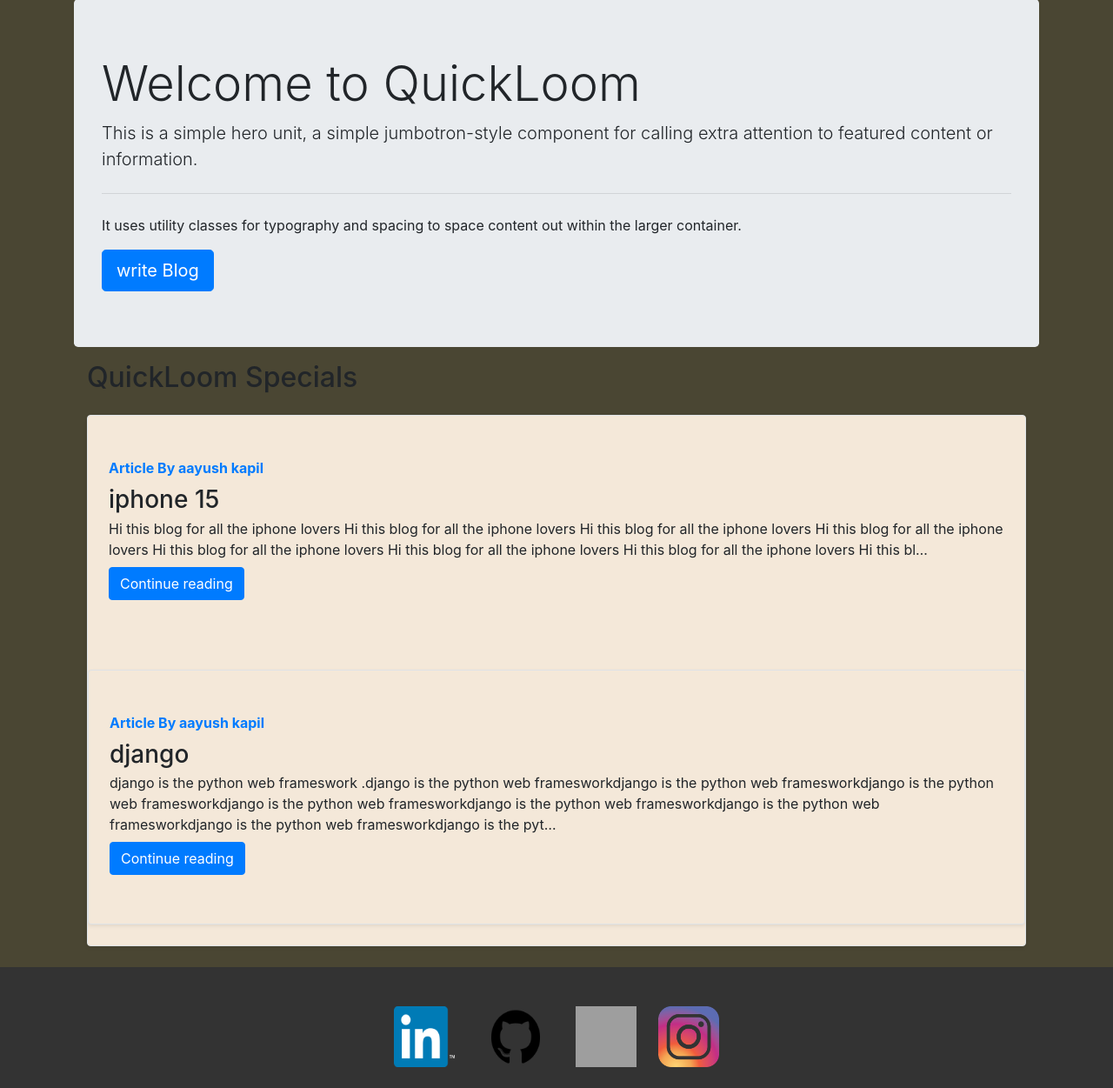
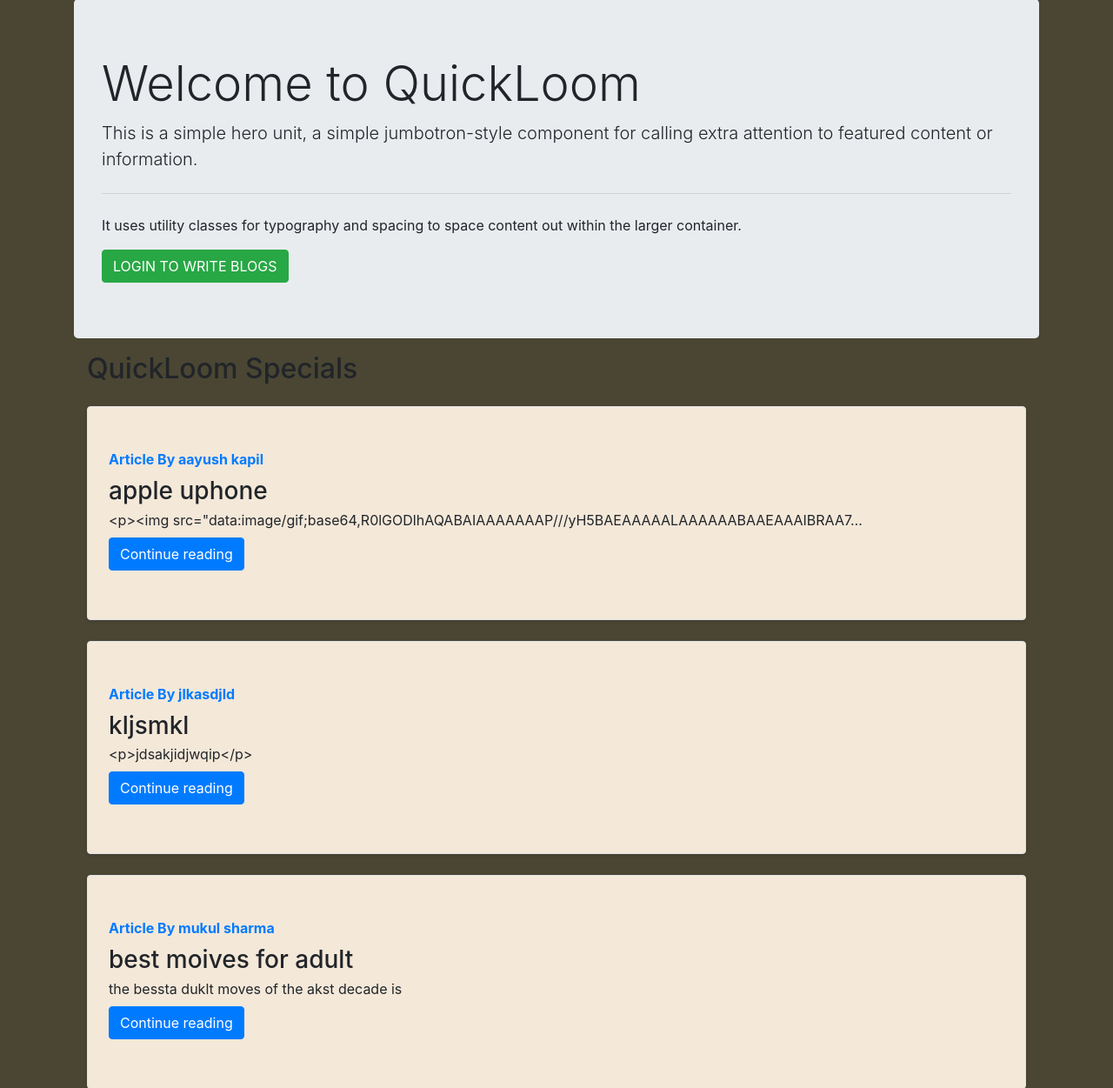
Before and after one commit to aayush908/quickloom, a Django app: page / in a window 1280 px wide. Shown: the part 479-1730 px from the top of the page at 87% size. Run offline with Django 4.2, Linux system fonts and the light colour scheme; data comes from the database, SQL or seed files in the repository; both versions use the stored data as it was after the commit; some libraries are stand-ins or nearby versions; grey boxes are pictures that could not be loaded.

Commit message:
write blog

```diff
--- a/home/views.py
+++ b/home/views.py
@@ -6,7 +6,7 @@ from django.contrib.auth  import authenticate,  login, logout
 from blog.models import Post
 
 def home(request):
-    allpost = Post.objects.all()
+    allpost = Post.objects.all().order_by('-timeStamp')[:3]
     context = {'allpost' : allpost}
     return render(request ,"home/home.html", context)
 
--- a/templates/home/home.html
+++ b/templates/home/home.html
@@ -1,88 +1,161 @@
 {% extends 'base.html' %} {% block title %} BlogHome {% endblock title %}
-
-
 {%block homeactive %} active{% endblock homeactive %} {% block body %}
-<style>
-
-</style>
-<div class = container  mt-5>
+<style></style>
+<div class="container" mt-5>
   <div id="carouselExampleDark" class="carousel carousel-dark slide">
     <div class="carousel-indicators">
-    <button type="button" data-bs-target="#carouselExampleDark" data-bs-slide-to="0" class="active" aria-current="true" aria-label="Slide 1"></button>
-    <button type="button" data-bs-target="#carouselExampleDark" data-bs-slide-to="1" aria-label="Slide 2"></button>
-    <button type="button" data-bs-target="#carouselExampleDark" data-bs-slide-to="2" aria-label="Slide 3"></button>
+      <button
+        type="button"
+        data-bs-target="#carouselExampleDark"
+        data-bs-slide-to="0"
+        class="active"
+        aria-current="true"
+        aria-label="Slide 1"
+      ></button>
+      <button
+        type="button"
+        data-bs-target="#carouselExampleDark"
+        data-bs-slide-to="1"
+        aria-label="Slide 2"
+      ></button>
+      <button
+        type="button"
+        data-bs-target="#carouselExampleDark"
+        data-bs-slide-to="2"
+        aria-label="Slide 3"
+      ></button>
     </div>
-  <div id="carouselExampleDark" class="carousel carousel-dark slide" data-bs-ride="carousel">
+    <div
+      id="carouselExampleDark"
+      class="carousel carousel-dark slide"
+      data-bs-ride="carousel"
+    >
       <div class="carousel-indicators">
-      <button type="button" data-bs-target="#carouselExampleDark" data-bs-slide-to="0" class="active" aria-current="true" aria-label="Slide 1"></button>
-      <button type="button" data-bs-target="#carouselExampleDark" data-bs-slide-to="1" aria-label="Slide 2"></button>
-      <button type="button" data-bs-target="#carouselExampleDark" data-bs-slide-to="2" aria-label="Slide 3"></button>
+        <button
+          type="button"
+          data-bs-target="#carouselExampleDark"
+          data-bs-slide-to="0"
+          class="active"
+          aria-current="true"
+          aria-label="Slide 1"
+        ></button>
+        <button
+          type="button"
+          data-bs-target="#carouselExampleDark"
+          data-bs-slide-to="1"
+          aria-label="Slide 2"
+        ></button>
+        <button
+          type="button"
+          data-bs-target="#carouselExampleDark"
+          data-bs-slide-to="2"
+          aria-label="Slide 3"
+        ></button>
       </div>
       <div class="carousel-inner">
-      <div class="carousel-item active" data-bs-interval="10000" >
-        <img src="https://source.unsplash.com/random/1600x550/?hill,tech,coding " class="d-block w-100" alt="..." style="opacity: 0.9;">
-        <div class="carousel-caption d-none d-md-block" style="opacity: 0.6; background-color: black; border-radius: 12px;">
-
-
-          <h4 style="color: whitesmoke; font-family: cursive;  opacity: 1; ">QuickLoom will be a hub for bloggers, writers, and enthusiasts to publish and share their articles, stories, and insights on a wide range of topics.</h4>
-
+        <div class="carousel-item active" data-bs-interval="10000">
+          <img
+            src="https://source.unsplash.com/random/1600x550/?hill,tech,coding "
+            class="d-block w-100"
+            alt="..."
+            style="opacity: 0.9"
+          />
+          <div
+            class="carousel-caption d-none d-md-block"
+            style="opacity: 0.6; background-color: black; border-radius: 12px"
+          >
+            <h4 style="color: whitesmoke; font-family: cursive; opacity: 1">
+              QuickLoom will be a hub for bloggers, writers, and enthusiasts to
+              publish and share their articles, stories, and insights on a wide
+              range of topics.
+            </h4>
           </div>
         </div>
         <div class="carousel-item" data-bs-interval="2000">
-        <img src="https://source.unsplash.com/random/1600x550/?Travel" class="d-block w-100" alt="...">
-        <div class="carousel-caption d-none d-md-block" style="opacity: 0.6; background-color: black; border-radius: 12px;" >
-          <h4 style="color: whitesmoke; font-family: cursive;  opacity: 1; ">Emphasize educational and informative content to empower readers with valuable insights and skills.</h4>
+          <img
+            src="https://source.unsplash.com/random/1600x550/?Travel"
+            class="d-block w-100"
+            alt="..."
+          />
+          <div
+            class="carousel-caption d-none d-md-block"
+            style="opacity: 0.6; background-color: black; border-radius: 12px"
+          >
+            <h4 style="color: whitesmoke; font-family: cursive; opacity: 1">
+              Emphasize educational and informative content to empower readers
+              with valuable insights and skills.
+            </h4>
           </div>
         </div>
         <div class="carousel-item">
-        <img src="https://source.unsplash.com/random/1600x550/?wellness" class="d-block w-100" alt="...">
-        <div class="carousel-caption d-none d-md-block" style="opacity: 0.6; background-color: black; border-radius: 12px;">
-          <h4 style="color: whitesmoke; font-family: cursive;  opacity: 1; ">Stay updated with our latest posts, interact with our community, and follow us on social media platforms to be a part of the WeShares journey.</h4>
-
+          <img
+            src="https://source.unsplash.com/random/1600x550/?wellness"
+            class="d-block w-100"
+            alt="..."
+          />
+          <div
+            class="carousel-caption d-none d-md-block"
+            style="opacity: 0.6; background-color: black; border-radius: 12px"
+          >
+            <h4 style="color: whitesmoke; font-family: cursive; opacity: 1">
+              Stay updated with our latest posts, interact with our community,
+              and follow us on social media platforms to be a part of the
+              WeShares journey.
+            </h4>
           </div>
         </div>
       </div>
-
     </div>
   </div>
-<div class="container-row" <style
-
-  background-color : #f4e8d9
->>
+  <div class="container-row" <style background-color : #f4e8d9>
+    >
     <div class="jumbotron my-3">
       <h1 class="display-4">Welcome to QuickLoom</h1>
       <p class="lead">
-      This is a simple hero unit, a simple jumbotron-style component for calling
-      extra attention to featured content or information.
+        This is a simple hero unit, a simple jumbotron-style component for
+        calling extra attention to featured content or information.
       </p>
       <hr class="my-4" />
       <p>
         It uses utility classes for typography and spacing to space content out
         within the larger container.
-    </p>
-    <a class="btn btn-primary btn-lg" href="/blog/writeblog" role="button"> write Blog</a>
+      </p>{% if user.is_authenticated %}
+      <a class="btn btn-primary btn-lg" href="/blog/writeblog" role="button">
+        Write Blog</a>
+        {% else %}
+        <button type="button" class="btn btn-success mr-2" data-toggle="modal" data-target="#loginModal">
+          LOGIN TO WRITE BLOGS
+          </button>
+
+        {% endif %}
     </div>
-
 
     <div class="container my-6">
       <h2>QuickLoom Specials</h2>
 
-    {% for post in allpost|slice:":2" %}
-    <div class="row no-gutters border rounded overflow-hidden flex-md-row mb-4 shadow-sm h-md-250 my-4 position-relative " style="background-color: #f4e8d9;">
+      {% for post in allpost %}
+      <div
+        class="row no-gutters border rounded overflow-hidden flex-md-row mb-4 shadow-sm h-md-250 my-4 position-relative"
+        style="background-color: #f4e8d9"
+      >
         <div class="col p-4 d-flex flex-column position-static my-4">
-            <strong class="d-inline-block mb-2 text-primary">Article By {{ post.author}}</strong>
+          <strong class="d-inline-block mb-2 text-primary"
+            >Article By {{ post.author}}</strong
+          >
           <h3 class="mb-0">{{post.title}}</h3>
           <div class="mb-1 text-muted">{{ post.datetime}}</div>
           <p class="card-text mb-auto">{{ post.content| truncatechars:300}}</p>
           <div class="my-2">
-            	<a href="/blog/{{post.slug}}" role="button" class="btn btn-primary">Continue reading</a>
+            <a href="/blog/{{post.slug}}" role="button" class="btn btn-primary"
+              >Continue reading</a
+            >
+          </div>
+        </div>
       </div>
 
-        </div>
       {% endfor %}
-
     </div>
 
-          </body>
-
     {% endblock body %}
+  </div>
+</div>
```
Also changed, not shown: templates/blog/blog.html (+4 -6 lines), templates/blog/writeblog.html (+29 -1 lines), db.sqlite3. Lines whose indentation alone changed are shown as unchanged.
